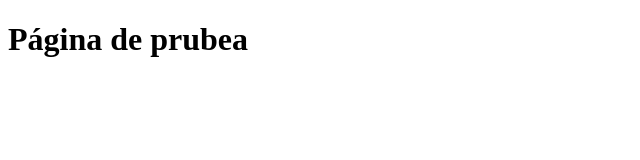
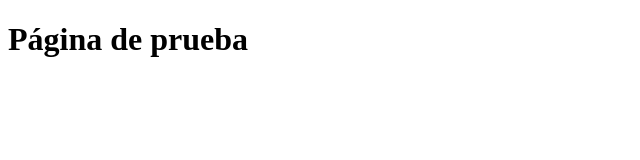
Before and after one commit to dgcabanillas/borrar, a plain HTML site: page index.html in a window 1280 px wide. Shown: the full height of the page, 0-640 px from the left. Drawn offline with Linux system fonts and the light colour scheme.

```diff
--- a/index.html
+++ b/index.html
@@ -6,7 +6,7 @@
     <title>Document</title>
 </head>
 <body>
-    <h1> Página de prubea </h1>
+    <h1> Página de prueba </h1>
 
     <script src="//code.tidio.co/uonbcuildj8biu8fvtfkjvbsr0niowir.js" async></script>
 </body>
```
Also changed, not shown: cursos/index.html (renamed from cursos/curso.html).
